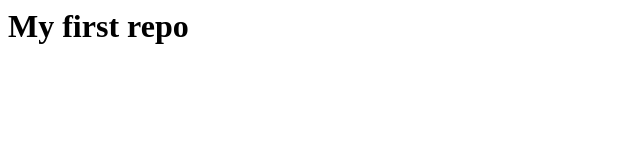
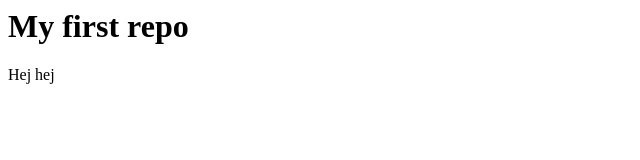
Before and after one commit to trgrahn/firstrepo, a plain HTML site: page index.html in a window 1280 px wide. Shown: the full height of the page, 0-640 px from the left. Drawn offline with Linux system fonts and the light colour scheme.

Commit message:
added p tag

```diff
--- a/index.html
+++ b/index.html
@@ -6,5 +6,6 @@
   </head>
   <body>
     <h1>My first repo</h1>
+    <p>Hej hej</p>
   </body>
 </html>
```
